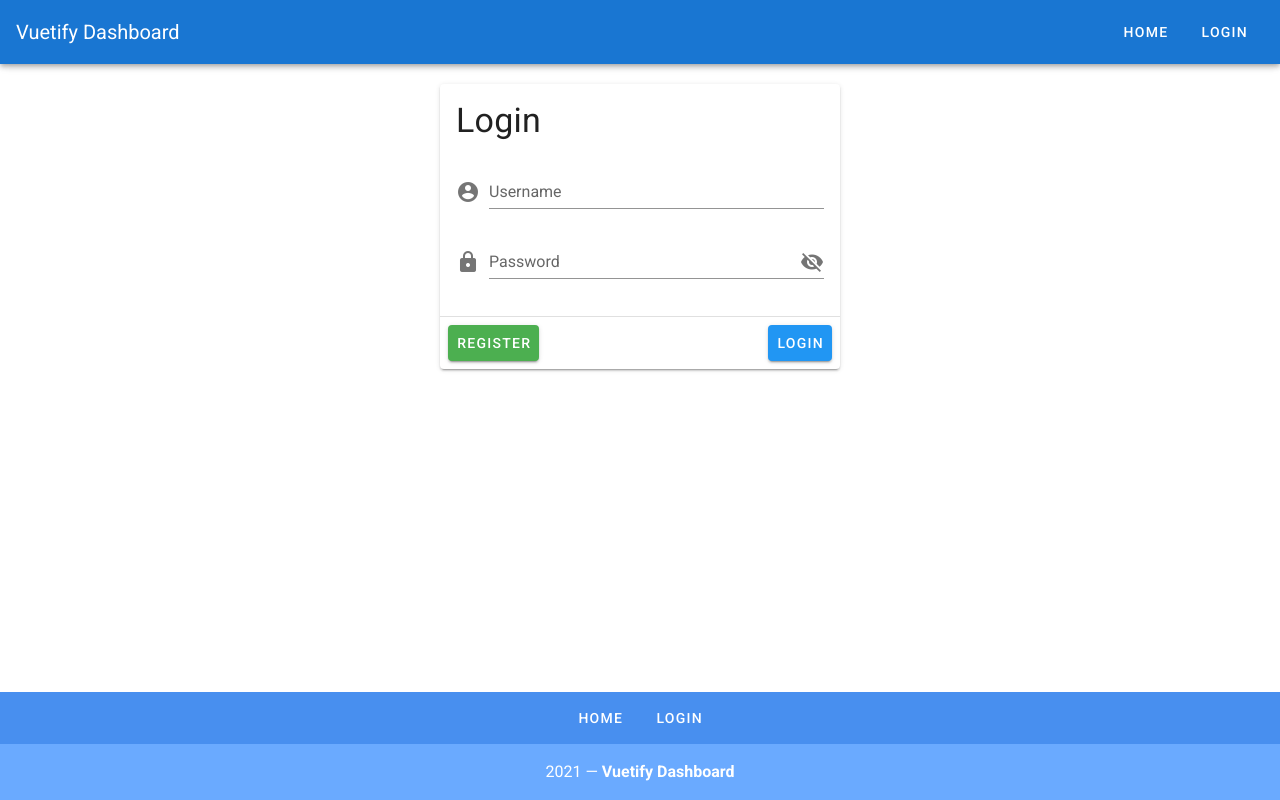
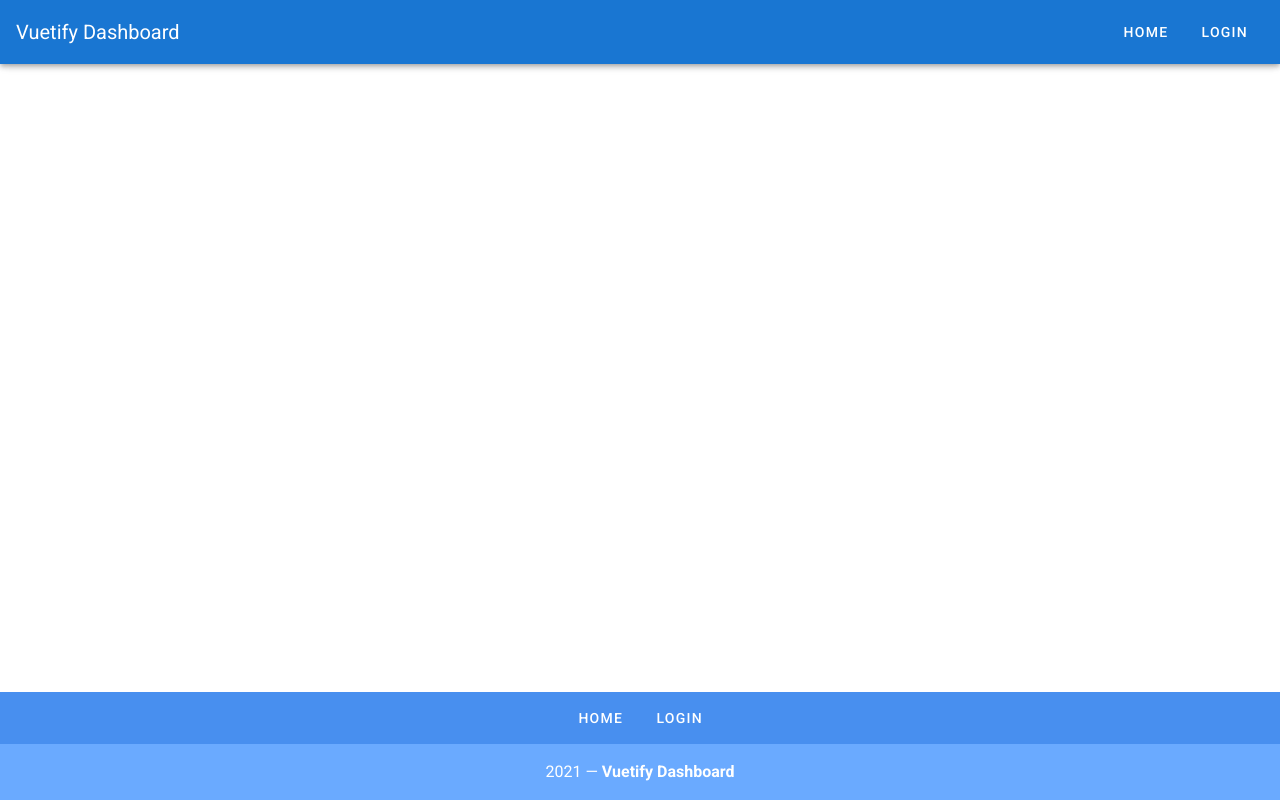
Before and after one commit to Atinder-Pal/vuetify-dashboard, a Vue app: page / in a window 1280 px wide. Built offline with nearby package versions, Linux system fonts and the light colour scheme.

Commit message:
Moved Login Module from App.vue to a separate Vue file

```diff
--- a/src/App.vue
+++ b/src/App.vue
@@ -6,32 +6,7 @@
 			<v-btn text rounded>Home</v-btn>
 			<v-btn text rounded>Login</v-btn>
 		</v-app-bar>
-		<v-content>
-			<!-- Login Module -->
-			<v-card width="400" class="mx-auto mt-5">
-				<v-card-title class="pb-5">
-					<h1 class="display-1">Login</h1>
-				</v-card-title>
-				<v-card-text>
-					<v-form>
-						<v-text-field label="Username" prepend-icon="mdi-account-circle" />
-						<v-text-field
-							label="Password"
-							:type="showPassword ? 'text' : 'password'"
-							prepend-icon="mdi-lock"
-							:append-icon="showPassword ? 'mdi-eye' : 'mdi-eye-off'"
-							@click:append="showPassword = !showPassword"
-						/>
-					</v-form>
-				</v-card-text>
-				<v-divider></v-divider>
-				<v-card-actions>
-					<v-btn color="success">Register</v-btn>
-					<v-spacer></v-spacer>
-					<v-btn color="info">Login</v-btn>
-				</v-card-actions>
-			</v-card>
-		</v-content>
+		<v-content> </v-content>
 
 		<v-footer color="primary lighten-1" padless>
 			<v-row justify="center" no-gutters>
@@ -64,7 +39,6 @@
 		},
 
 		data: () => ({
-			showPassword: false,
 			links: ['Home', 'Login'],
 		}),
 	};
```
Also changed, not shown: src/views/Login.vue (added, +37 -0 lines).
